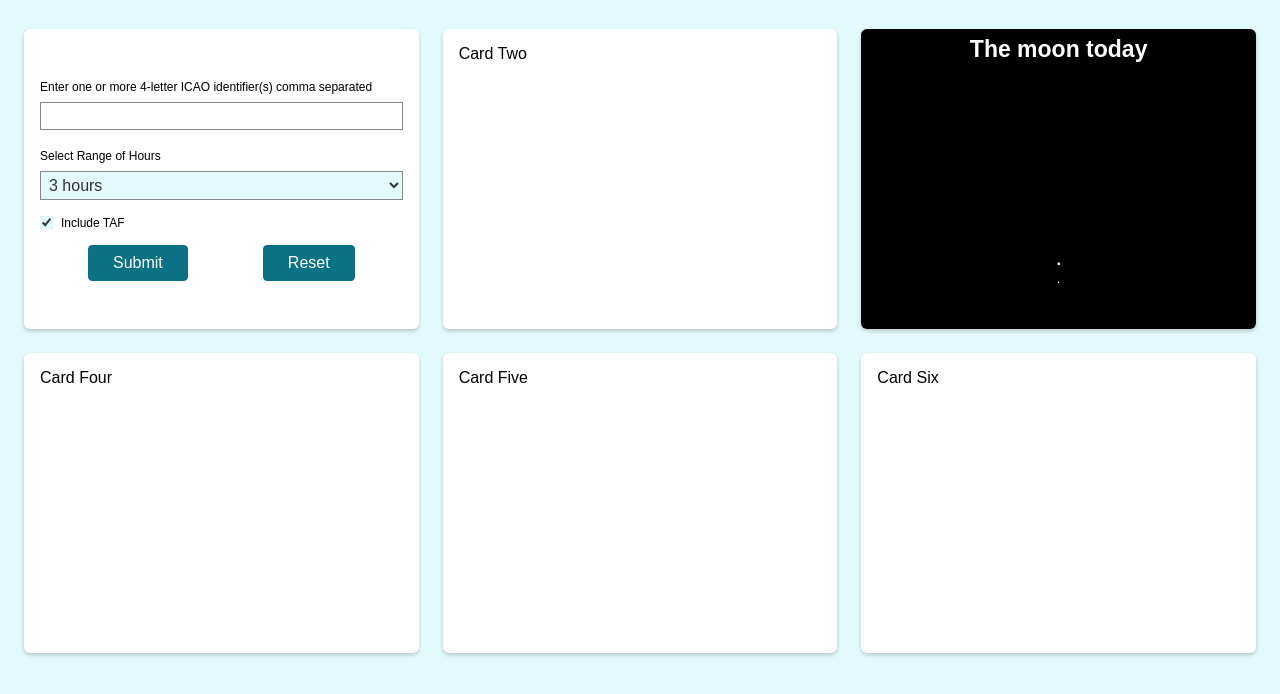
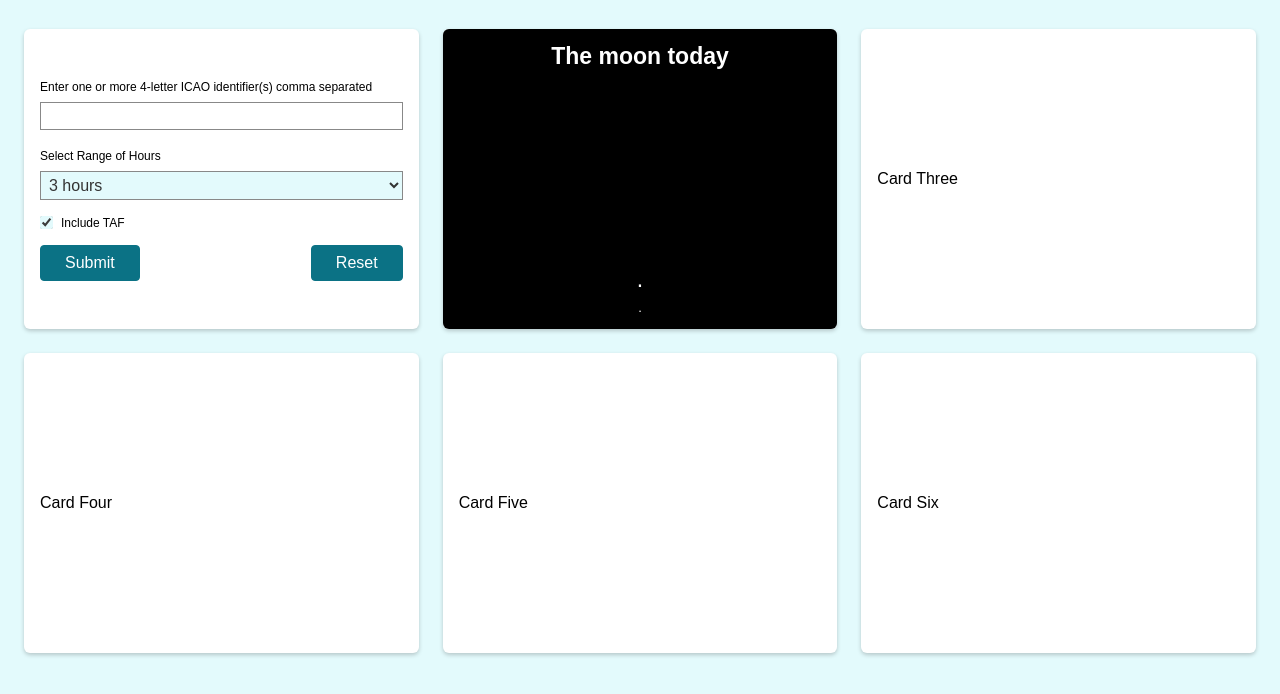
Before and after one commit to Mahone5/aviation-weather, a plain HTML site: page index.html in a window 1280 px wide. Shown: the part 90-784 px from the top of the page. Drawn offline with Linux system fonts and the light colour scheme; no server answers.

Commit message:
add favicon adjust moon phase

```diff
--- a/index.html
+++ b/index.html
@@ -6,6 +6,7 @@
     <meta name="viewport" content="width=device-width, initial-scale=1.0" />
     <title>Aviation Weather</title>
     <link rel="stylesheet" href="styles.css" />
+    <link rel="icon" href="images/favicon.ico" type="image/x-icon" />
   </head>
   <body>
     <header>
@@ -60,8 +61,8 @@
           </div>
         </form>
       </article>
-      <article class="card card-2">Card Two</article>
-      <article class="card card-3">
+
+      <article class="card card-2">
         <!-- © wdisseny -->
         <div
           id="contain_moon"
@@ -106,7 +107,7 @@
                 if (typeof moon_widget_loaded == "function")
                   moon_widget_loaded(b);
                 m[2].innerHTML = b.phase[d].npWidget;
-                m[3].innerHTML = "Next full moon<br>" + b.nextFullMoon;
+                // m[3].innerHTML = "Next full moon<br>" + b.nextFullMoon;
               }
             };
             a.open("GET", url, true);
@@ -114,7 +115,7 @@
           })();
         </script>
       </article>
-
+      <article class="card card-3">Card Three</article>
       <article class="card card-4">Card Four</article>
       <article class="card card-5">Card Five</article>
       <article class="card card-6">Card Six</article>
--- a/styles.css
+++ b/styles.css
@@ -43,15 +43,13 @@ main {
   padding: 1rem;
   border-radius: 6px;
   box-shadow: 0 2px 4px rgba(0, 0, 0, 0.2);
-}
 
-.card-1 {
   display: flex;
   flex-direction: column;
   justify-content: space-around;
 }
 
-.card-3 {
+.card-2 {
   background-image: linear-gradient(
     75deg,
     white,
@@ -71,12 +69,20 @@ main {
 }
 a {
   color: black;
-  display: flex;
+  /* display: flex; */
 }
 #contain_moon {
   background-color: black;
   color: #fff;
   height: 100%;
+  display: flex;
+  flex-direction: column;
+  justify-content: space-evenly;
+}
+
+#contain_moon div:nth-child(4) svg {
+  /* next full moon icon */
+  width: 0;
 }
 
 /* .metar-form {
@@ -129,7 +135,7 @@ button {
 .buttons {
   display: flex;
   justify-content: space-between;
-  margin: 0 3rem;
+  /* margin: 0 3rem; */
 }
 
 button:hover {
```
Also changed, not shown: images/favicon.ico (added).
